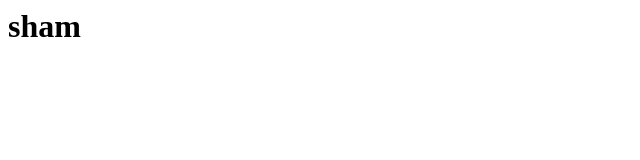
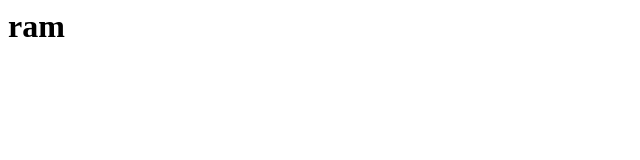
Before and after one commit to Shamdixit/ram, a plain HTML site: page index.html in a window 1280 px wide. Shown: the full height of the page, 0-640 px from the left. Drawn offline with Linux system fonts and the light colour scheme.

Commit message:
Change header text from 'sham' to 'ram'

```diff
--- a/index.html
+++ b/index.html
@@ -1 +1 @@
-<h1>sham</h1>
+<h1>ram</h1>
```
